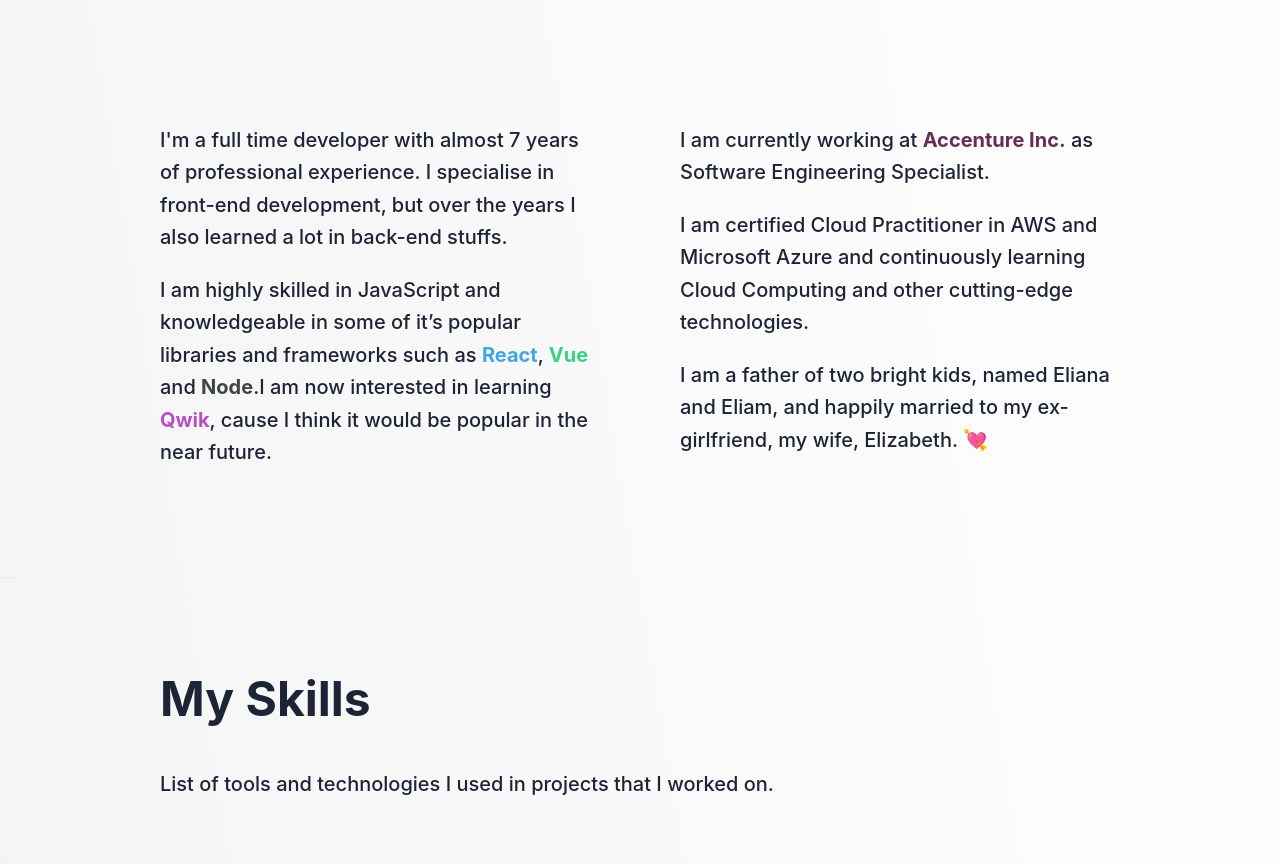
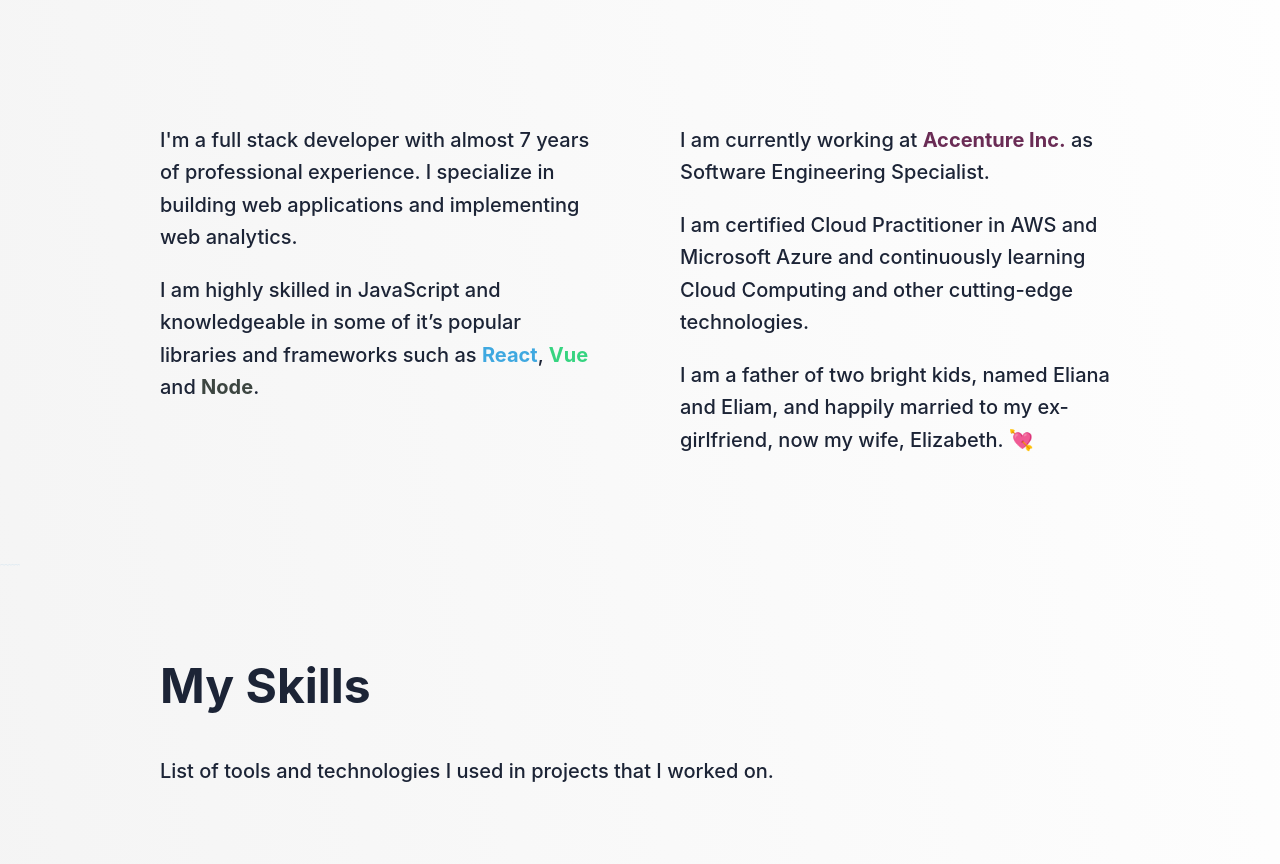
Before and after one commit to Daviers01/Chanfolio, a Next.js app: page / in a window 1280 px wide. Shown: the part 932-1796 px from the top of the page. Built offline with nearby package versions, Linux system fonts and the light colour scheme; a web font is replaced by a local one.

Commit message:
Update About.tsx

```diff
--- a/sections/About.tsx
+++ b/sections/About.tsx
@@ -3,9 +3,8 @@ const About = () => {
     <div className="flex flex-col lg:flex-row gap-20 text-xl leading-relaxed tracking-normal font-medium">
       <div className="flex-1">
         <p className="mb-5">
-          I&#39;m a full time developer with almost 7 years of professional
-          experience. I specialise in front-end development, but over the years
-          I also learned a lot in back-end stuffs.
+          I&#39;m a full stack developer with almost 7 years of professional
+          experience. I specialize in building web applications and implementing web analytics.
         </p>
         <p className="mb-5">
           I am highly skilled in JavaScript and knowledgeable in some of it’s
@@ -13,11 +12,6 @@ const About = () => {
           <span className="text-[#3fa8e0] font-bold">React</span>,{" "}
           <span className="text-[#36d480] font-bold">Vue</span> and{" "}
           <span className="text-[#3c4540] font-bold">Node</span>.
-          <span>
-            I am now interested in learning{" "}
-            <span className="text-[#bc4fc0] font-bold">Qwik</span>, cause I
-            think it would be popular in the near future.
-          </span>
         </p>
       </div>
       <div className="flex-1">
@@ -33,7 +27,7 @@ const About = () => {
         </p>
         <p className="mb-5">
           I am a father of two bright kids, named Eliana and Eliam, and happily
-          married to my ex-girlfriend, my wife, Elizabeth. 💘
+          married to my ex-girlfriend, now my wife, Elizabeth. 💘
         </p>
       </div>
     </div>
```
